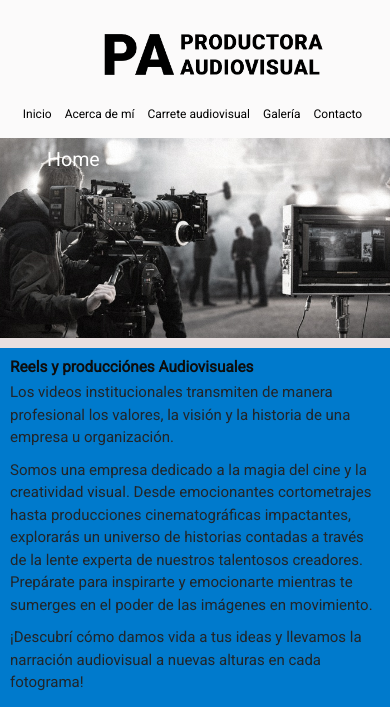
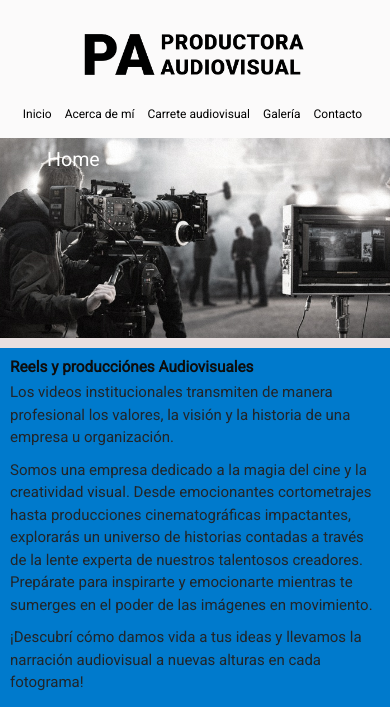
Before and after one commit to Char2024/web-productora, a plain HTML site: page index.html in a window 390 px wide. Shown: the top 707 px of the page. Drawn offline with nearby package versions, Linux system fonts and the light colour scheme.

Commit message:
sacamos el margin a .logo_link en mobil

```diff
--- a/sass/estilos.scss
+++ b/sass/estilos.scss
@@ -310,6 +310,9 @@ footer {
         .logo_tipo{
             margin: 0px;
         }
+        .link_logo {
+            margin: 0px;
+        }
         nav{
             margin: 0px;
         }
```
Also changed, not shown: css/estilos.css, 1 other file.
